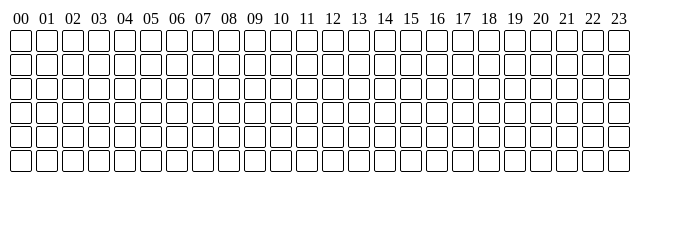
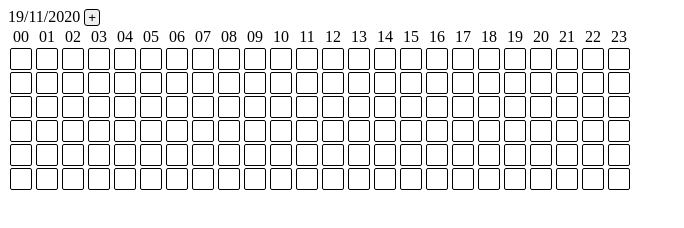
Before and after one commit to hatrari/tracking-hours, a plain HTML site: page index.html in a window 1280 px wide. Shown: the whole page, without its empty margins (0-684 px from the left). Drawn offline with Linux system fonts and the light colour scheme.

Commit message:
add date container & addOneDay button

```diff
--- a/index.html
+++ b/index.html
@@ -7,7 +7,10 @@
   <title>Tracking Hours</title>
 </head>
 <body>
-  <div id="container"></div>
+  <div id="container">
+    <div id="date-container"></div>
+    <div id="hours-container"></div>
+  </div>
 
   <script src="script.js"></script>
 </body>
--- a/script.js
+++ b/script.js
@@ -16,10 +16,10 @@ function renderHourTemplate(hour) {
   `;
 }
 
-let container = document.getElementById('container');
+let hoursContainer = document.getElementById('hours-container');
 
 for(let i=0; i<24; i++) {
-  container.innerHTML += renderHourTemplate(i);
+  hoursContainer.innerHTML += renderHourTemplate(i);
 }
 
 function switchColor(div) {
@@ -41,3 +41,34 @@ function addClickEventToHourBox() {
 }
 
 document.addEventListener('DOMContentLoaded', addClickEventToHourBox);
+
+function formatDate(date) {
+  let year = date.getFullYear();
+  let month = parseInt(date.getMonth()) + 1;
+  let day = date.getDate();
+  return `${day}/${month}/${year}`;
+}
+
+function parseDate(date) {
+  let dateArray = date.split('/');
+  return {day: dateArray[0], month: dateArray[1], year: dateArray[2]};
+}
+
+function addOneDay(date) {
+  let dateJson = parseDate(date);
+  let newDate = new Date(`${dateJson.year}-${dateJson.month}-${dateJson.day}`);
+  let day = newDate.getDate();
+  newDate.setDate(day + 1);
+  return newDate;
+}
+
+document.getElementById('date-container').innerHTML = `
+  <span id="current-date">${formatDate(new Date())}</span>
+  <button id="add-one-day">+</button>
+`;
+
+document.getElementById('add-one-day').addEventListener('click', function() {
+  let currentDate = document.getElementById('current-date');
+  let newDate = addOneDay(currentDate.innerText);
+  currentDate.innerText = formatDate(newDate);
+});
--- a/style.css
+++ b/style.css
@@ -1,4 +1,4 @@
-#container {
+#hours-container {
   display: flex;
 }
 
@@ -15,3 +15,10 @@
   border-radius: 2px;
   background: white;
 }
+
+#add-one-day {
+  border: 1px solid black;
+  padding: 0px 3px;
+  border-radius: 3px;
+  cursor: pointer;
+}
```
